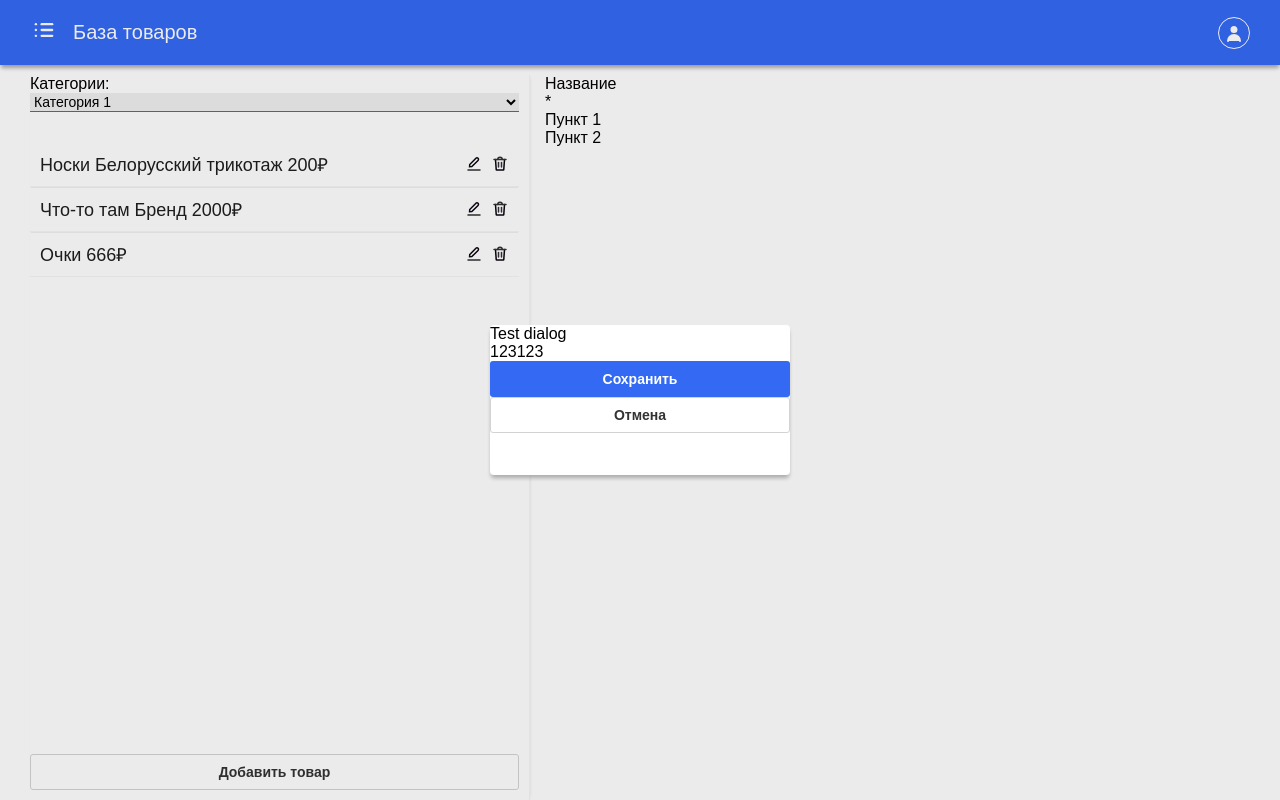
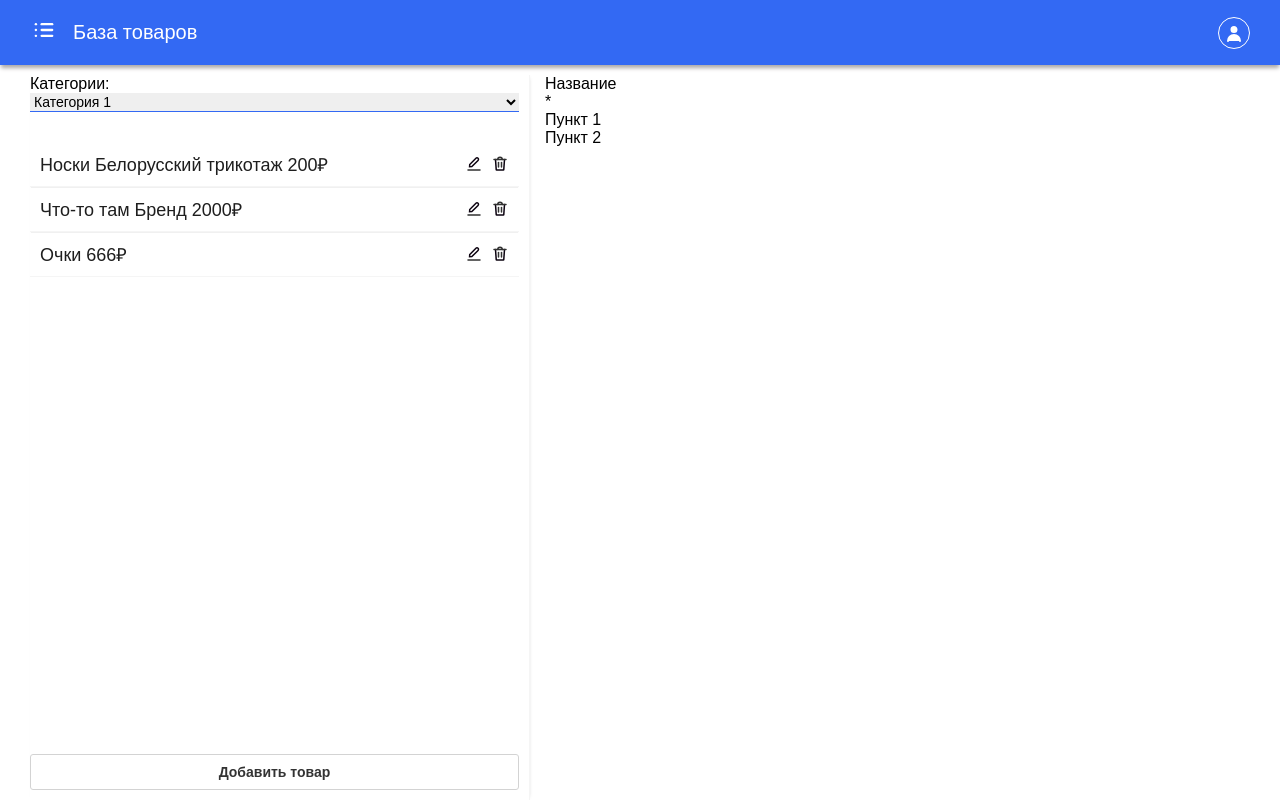
Before and after one commit to Lukanind/client, a React (Create React App) app: page /categories in a window 1280 px wide. Built offline with nearby package versions, Linux system fonts and the light colour scheme.

Commit message:
Допиливание диалогового окна и добавление его на страницу + логика появления

```diff
--- a/src/components/dialog/Dialog.tsx
+++ b/src/components/dialog/Dialog.tsx
@@ -5,20 +5,32 @@ import clsx from 'classnames';
 import { Button } from "../button";
 
 export const Dialog: FC<DialogProps> = props => {
-const {className, title, children} = props;
+    const {
+        className,
+        title,
+        children,
+        onCancel,
+        onSave,
+        open = false,
+    } = props;
+
+    if(!open){
+        return null;
+    }
 
     return(
-        <div className="dialog">
-            <div className={clsx('dialog__paper', className)}>
-                <div>
-                    {title}
-                </div>
-                <div>
+        <div className="dialog" onClick={onCancel}>
+            <div className={clsx('dialog__paper', className)} onClick={(e) => {
+                e.preventDefault();
+                e.stopPropagation();
+            }}>
+                <h4 className="dialog__header">{title}</h4>
+                <div className="dialog__body">
                     {children}
                 </div>
-                <div>
-                    <Button type="primary" text="Сохранить" />
-                    <Button text="Отмена" />
+                <div className="dialog__footer">
+                    <Button type="primary" text="Сохранить" onClick={onSave}/>
+                    <Button text="Отмена" onClick={onCancel}/>
                 </div>
             </div>
         </div>
--- a/src/components/dialog/DialogProps.ts
+++ b/src/components/dialog/DialogProps.ts
@@ -3,4 +3,7 @@ import { PropsWithChildren } from "react";
 export interface DialogProps extends PropsWithChildren {
     className?: string;
     title: string;
+    onCancel?: () => void;
+    onSave?: () => void;
+    open?: boolean;
 }
--- a/src/components/dialog/dialogStyles.scss
+++ b/src/components/dialog/dialogStyles.scss
@@ -9,10 +9,34 @@
     align-items: center;
 
     &__paper {
+        padding: 20px;
         min-width: 300px;
         min-height: 150px;
         background-color: $color-white;
         border-radius: 4px;
         box-shadow: $shadow;
     }
+
+    &__header {
+        border-bottom: 1px solid $color-dirtywhite;
+        box-shadow: 0px 1px 1px -1px $color-delimitershadow;
+        margin: 0;
+        display: flex;
+        color: $color-baseblack;
+        padding: 10px 0;
+        align-items: center;
+        justify-content: center;
+    }
+
+    &__body {
+        padding: 15px 0;
+        display: flex;
+        flex-direction: column;
+        gap: 8px;
+    }
+
+    &__footer {
+        display: flex;
+        gap: 30px;
+    }
 }
--- a/src/pages/category/CategoriesPage.tsx
+++ b/src/pages/category/CategoriesPage.tsx
@@ -1,9 +1,16 @@
-import {FC} from "react";
+import {FC, useState} from "react";
 import { Layout } from "../../components/layouts";
 import './categoryPageStyles.scss';
 import { Button, Dialog, DropDown, ProductsList } from "../../components";
 
 export const CategoriesPage: FC = () => {
+    const [showProductDialog, setShowProductDialog] = useState(false);
+    const [userActionMode, setUserActionMode] = useState<'create' | 'edit'>('create');
+
+    const createProductHandler = () => {
+        setUserActionMode('create');
+        setShowProductDialog(true);
+    }
 
     return (
         <Layout >
@@ -26,12 +33,14 @@ export const CategoriesPage: FC = () => {
                     ]}
                     onItemClick={(id) => console.log(id)}
                     />
-                    <Button className="cat-page__add-user-btn" text="Добавить товар" />
+                    <Button className="cat-page__add-user-btn" text="Добавить товар" onClick={createProductHandler}/>
                 </div>
                 <div>
 
-                    <Dialog title="Test dialog">
-                        <div>123123</div>
+                    <Dialog title={userActionMode !== 'edit' ? 'Добавить товар' : 'Изменить товар'}
+                    open={showProductDialog}
+                    onSave={() => {}}
+                    onCancel={() => setShowProductDialog(false)}>
                     </Dialog>
 
                     <div>
```
